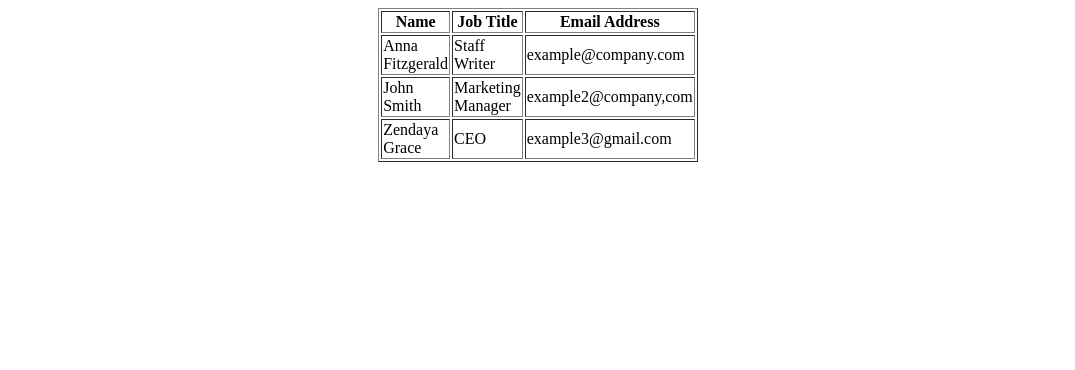
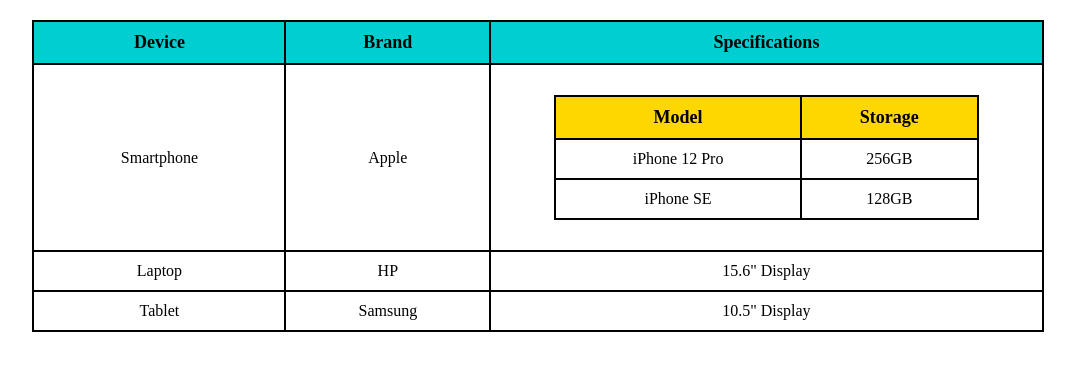
Before and after one commit to ahmediqbal17/tables-task, a plain HTML site: page index.html in a window 1280 px wide. Shown: the whole page, without its empty margins (102-1177 px from the left). Drawn offline with Linux system fonts and the light colour scheme.

Commit message:
Add files via upload

```diff
--- a/index.html
+++ b/index.html
@@ -1,31 +1,65 @@
 <!DOCTYPE html>
-<html lang="en">
+<html>
 <head>
-    <meta charset="UTF-8">
-    <meta name="viewport" content="width=device-width, initial-scale=1.0">
-    <title>Document</title>
+    <title>Nested Table Example</title>
+    <style>
+        table {
+            border-collapse: collapse;
+            width: 80%;
+            margin: 20px auto;
+        }
+        th, td {
+            border: 2px solid black;
+            padding: 10px;
+            text-align: center;
+        }
+        th {
+            background-color: #00CED1; /* Cyan-like header */
+            font-size: 18px;
+        }
+        .nested th {
+            background-color: #FFD700; /* Yellow header in nested table */
+        }
+    </style>
 </head>
 <body>
-    <table align="center" border="1" width="140">
+    <table>
         <tr>
-            <th>Name</th>
-            <th>Job Title</th>
-            <th>Email Address</th>
+            <th>Device</th>
+            <th>Brand</th>
+            <th>Specifications</th>
         </tr>
         <tr>
-            <td>Anna Fitzgerald</td>
-            <td>Staff Writer</td>
-            <td>example@company.com</td>
+            <td rowspan="2">Smartphone</td>
+            <td rowspan="2">Apple</td>
+            <td>
+                <!-- Nested Table -->
+                <table class="nested">
+                    <tr>
+                        <th>Model</th>
+                        <th>Storage</th>
+                    </tr>
+                    <tr>
+                        <td>iPhone 12 Pro</td>
+                        <td>256GB</td>
+                    </tr>
+                    <tr>
+                        <td>iPhone SE</td>
+                        <td>128GB</td>
+                    </tr>
+                </table>
+            </td>
+        </tr>
+        <tr></tr>
+        <tr>
+            <td>Laptop</td>
+            <td>HP</td>
+            <td>15.6" Display</td>
         </tr>
         <tr>
-            <td>John Smith</td>
-            <td>Marketing Manager</td>
-            <td>example2@company,com</td>
-        </tr>
-        <tr>
-            <td>Zendaya Grace</td>
-            <td>CEO</td>
-            <td>example3@gmail.com</td>
+            <td>Tablet</td>
+            <td>Samsung</td>
+            <td>10.5" Display</td>
         </tr>
     </table>
 </body>
```
